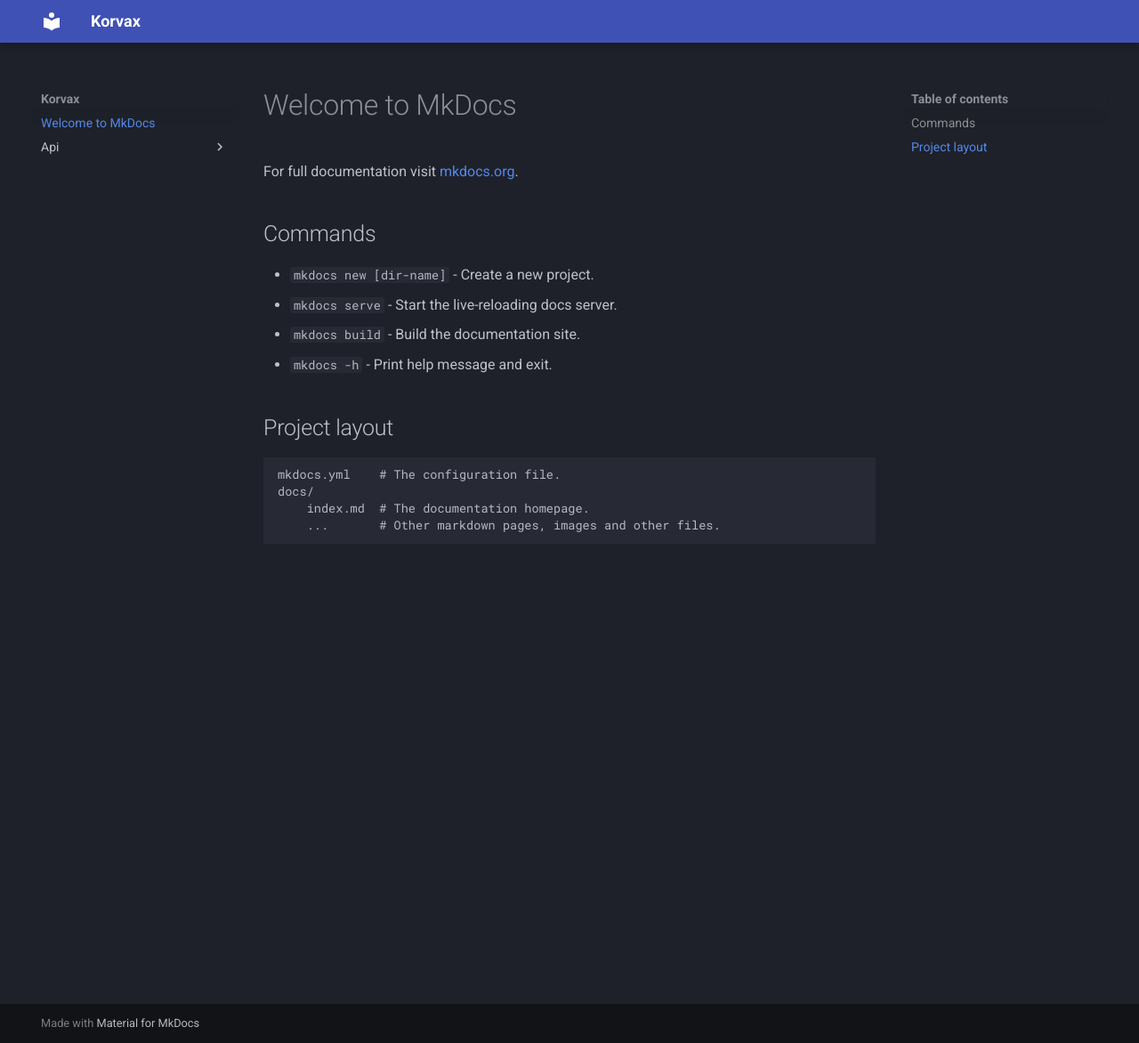
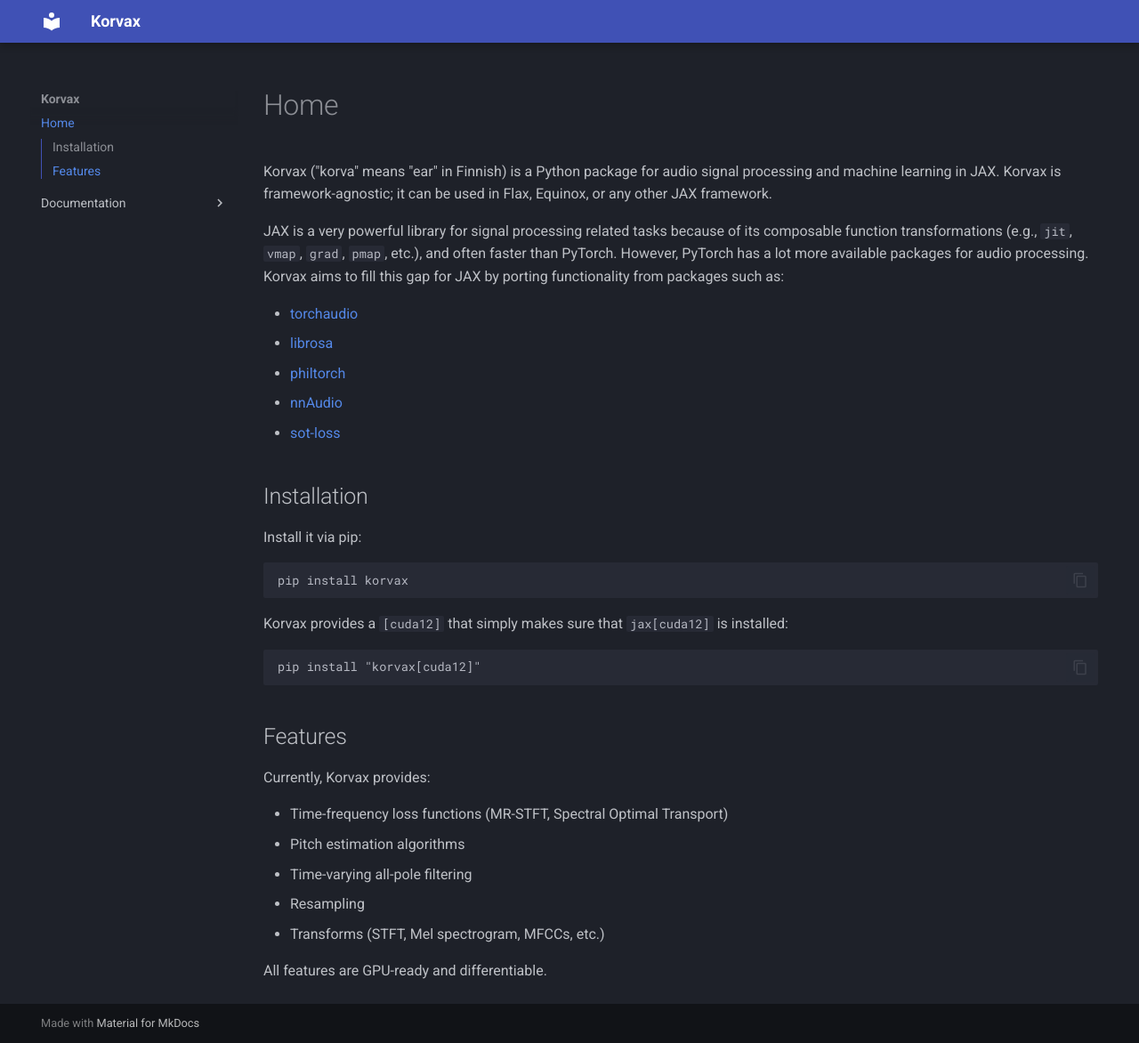
Before and after one commit to davidmarttila/korvax, an MkDocs documentation site: the page built from docs/index.md, in a window 1280 px wide and 1172 px high. Shown: the whole window at 89% size. Built offline with MkDocs 1.6.1 and Material for MkDocs 9.7.7, drawn with Linux system fonts in a browser that asks for light colours.

Commit message:
restructure docs

````diff
--- a/docs/index.md
+++ b/docs/index.md
@@ -1,17 +1,37 @@
-# Welcome to MkDocs
+# Home
 
-For full documentation visit [mkdocs.org](https://www.mkdocs.org).
+Korvax ("korva" means "ear" in Finnish) is a Python package for audio signal processing and machine learning in JAX. Korvax is framework-agnostic; it can be used in Flax, Equinox, or any other JAX framework.
 
-## Commands
+JAX is a very powerful library for signal processing related tasks because of its composable function transformations (e.g., `jit`, `vmap`, `grad`, `pmap`, etc.), and often faster than PyTorch. However, PyTorch has a lot more available packages for audio processing. Korvax aims to fill this gap for JAX by porting functionality from packages such as:
 
-* `mkdocs new [dir-name]` - Create a new project.
-* `mkdocs serve` - Start the live-reloading docs server.
-* `mkdocs build` - Build the documentation site.
-* `mkdocs -h` - Print help message and exit.
+* [torchaudio](https://pytorch.org/audio/stable/index.html)
+* [librosa](https://librosa.org/doc/latest/index.html)
+* [philtorch](https://github.com/yoyolicoris/philtorch)
+* [nnAudio](https://github.com/KinWaiCheuk/nnAudio)
+* [sot-loss](https://github.com/kan-bayashi/sot-loss)
 
-## Project layout
+## Installation
 
-    mkdocs.yml    # The configuration file.
-    docs/
-        index.md  # The documentation homepage.
-        ...       # Other markdown pages, images and other files.
+Install it via pip:
+
+```bash
+pip install korvax
+```
+
+Korvax provides a `[cuda12]` that simply makes sure that `jax[cuda12]` is installed:
+
+```bash
+pip install "korvax[cuda12]"
+```
+
+## Features
+
+Currently, Korvax provides:
+
+- Time-frequency loss functions (MR-STFT, Spectral Optimal Transport)
+- Pitch estimation algorithms
+- Time-varying all-pole filtering
+- Resampling
+- Transforms (STFT, Mel spectrogram, MFCCs, etc.)
+
+All features are GPU-ready and differentiable.
--- a/mkdocs.yml
+++ b/mkdocs.yml
@@ -4,6 +4,14 @@
   name: material
   palette:
     scheme: slate
+  features:
+    - search.highlight
+    - search.suggest
+    - toc.integrate
+    - content.code.annotate
+    - content.code.copy
+    - content.code.fold
+    - content.tabs.link
 
 plugins:
   - mkdocstrings:
````
Also changed, not shown: docs/documentation/filter.md (renamed from docs/api/filter.md), docs/documentation/loss.md (renamed from docs/api/loss.md), docs/documentation/pitch.md (renamed from docs/api/pitch.md), docs/documentation/resample.md (renamed from docs/api/resample.md), docs/documentation/transforms.md (renamed from docs/api/transforms.md), docs/documentation/util.md (renamed from docs/api/util.md), 1 other file.
